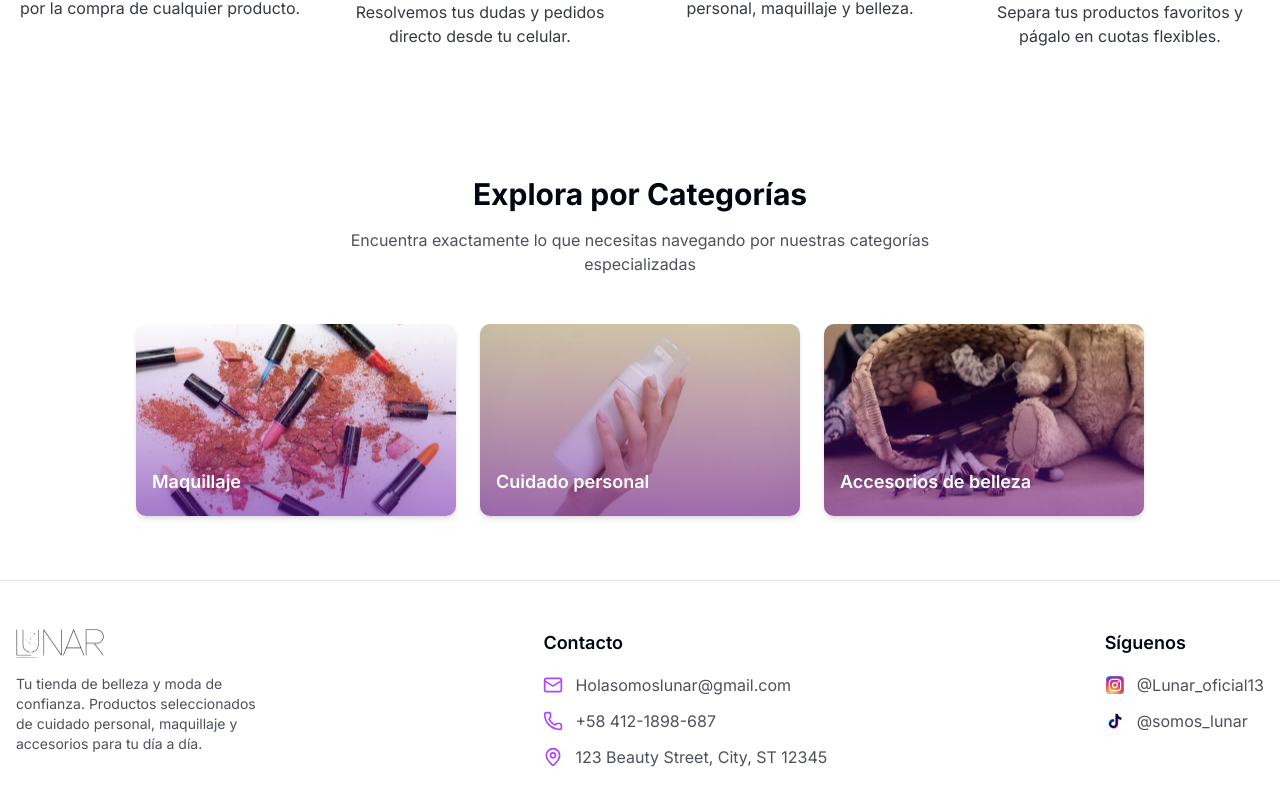
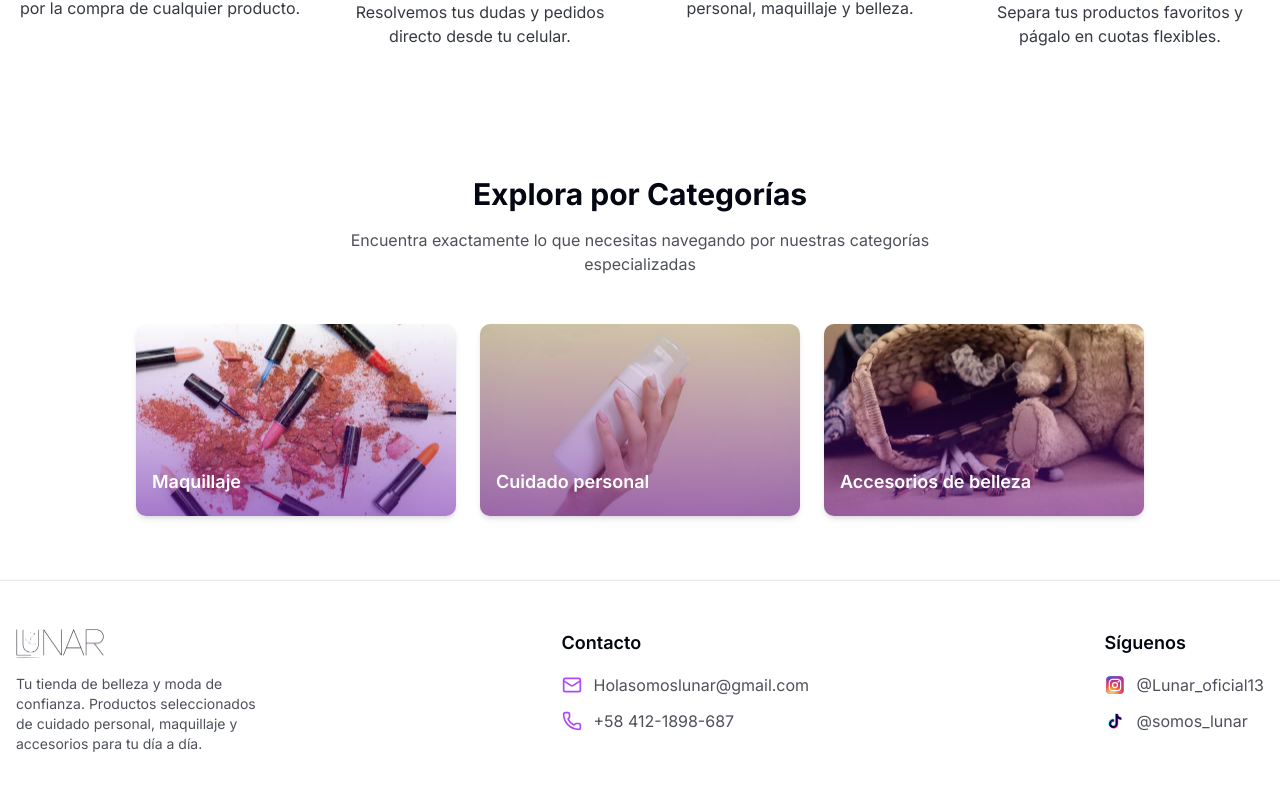
Before and after one commit to holasomoslunar/lunar-storage, a Next.js app: page / in a window 1280 px wide. Shown: the part 2600-3405 px from the top of the page. Built offline with nearby package versions, Linux system fonts and the light colour scheme.

Commit message:
fix: correct footer contact information for accuracy

```diff
--- a/components/sections/Footer.tsx
+++ b/components/sections/Footer.tsx
@@ -1,4 +1,4 @@
-import { Mail, MapPin, Phone } from "lucide-react";
+import { Mail, Phone } from "lucide-react";
 import Image from "next/image";
 
 import Instagram from "@/components/icons/instagram";
@@ -6,7 +6,7 @@ import TikTok from "@/components/icons/tiktok";
 import Link from "next/link";
 
 
-const Header = () => {
+const Footer = () => {
   return (
     <footer className="flex w-full items-center justify-between border-t border-border px-4 py-12 shadow-sm">
       <div className="max-w-7xl flex flex-col md:flex-row items-start justify-between w-full mx-auto gap-4">
@@ -46,12 +46,6 @@ const Header = () => {
               <Phone className="w-5 h-5 text-purple-500" />
               <span className="text-foreground/70">+58 412-1898-687</span>
             </div>
-            <div className="flex items-center space-x-3">
-              <MapPin className="w-5 h-5 text-purple-500" />
-              <span className="text-foreground/70">
-                123 Beauty Street, City, ST 12345
-              </span>
-            </div>
           </div>
         </div>
 
@@ -73,4 +67,4 @@ const Header = () => {
   );
 };
 
-export default Header;
+export default Footer;
```
